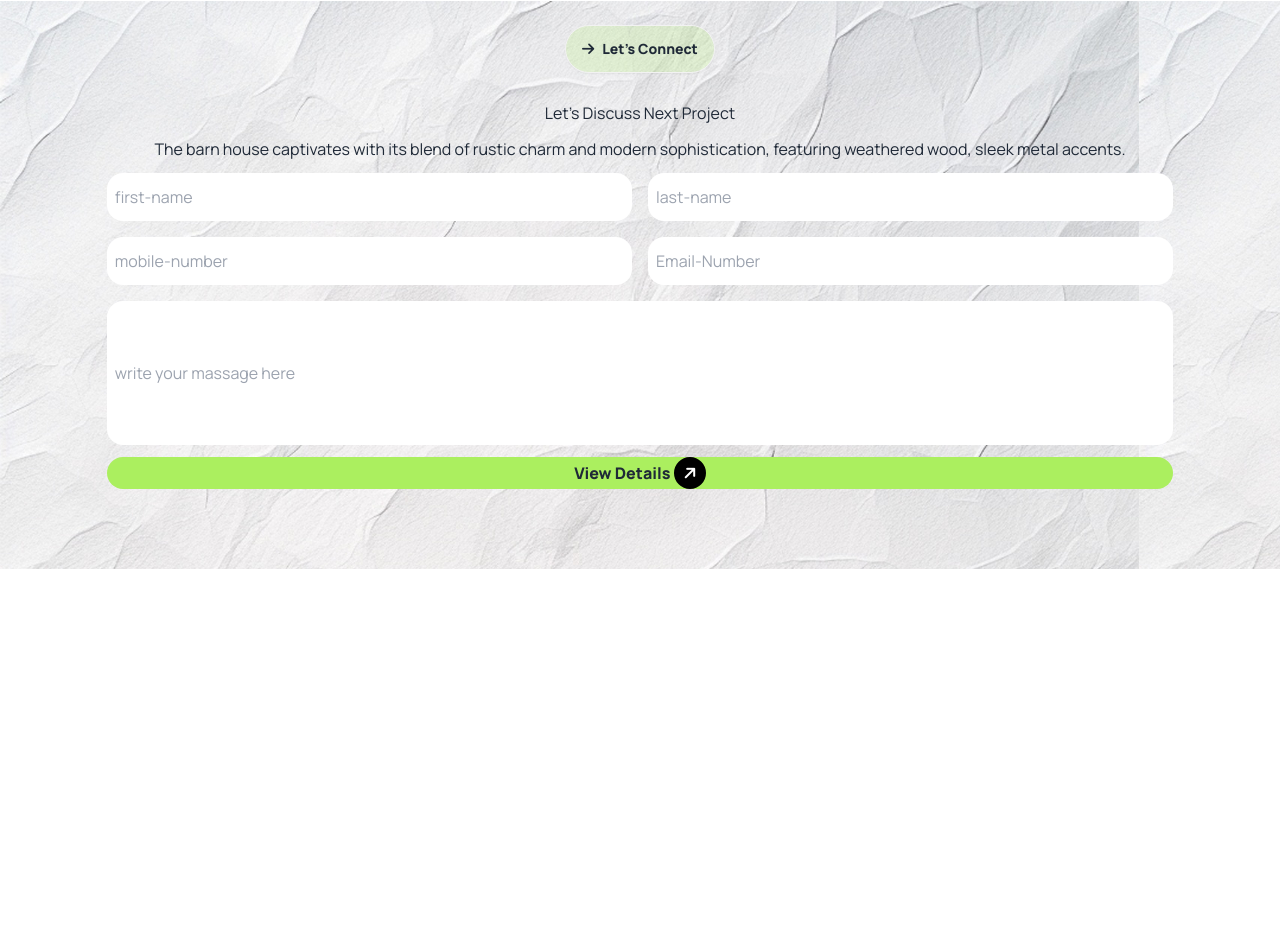
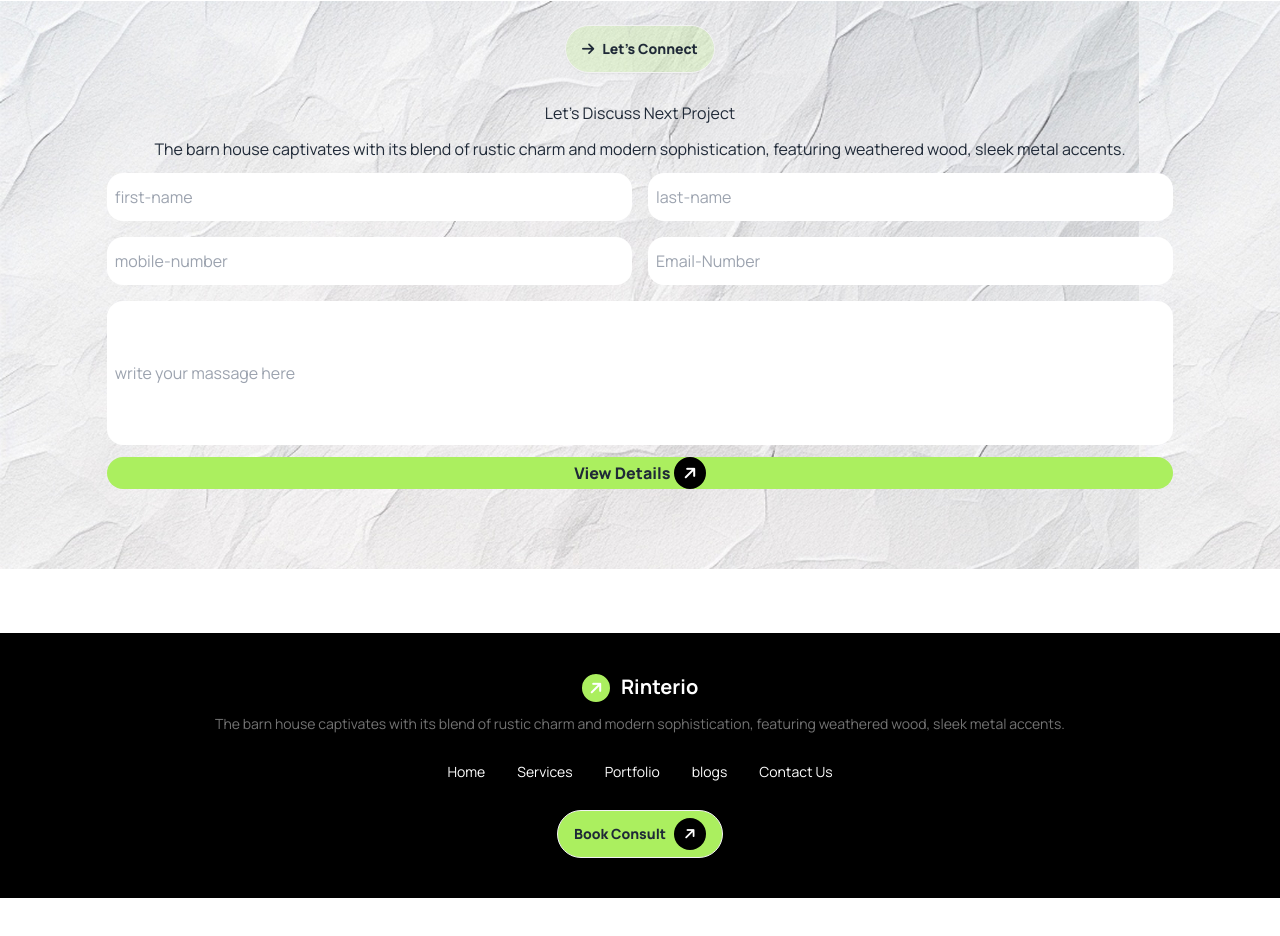
Before and after one commit to sumai-suchi/Assingment3, a plain HTML site: page index.html in a window 1280 px wide. Shown: the part 2120-3056 px from the top of the page. Before the commit the page ends 2801 px from the top, so only its background shows below. Drawn offline with nearby package versions, Linux system fonts and the light colour scheme.

Commit message:
adding footer to the webpage

```diff
--- a/index.html
+++ b/index.html
@@ -39,7 +39,8 @@
             'card2-color':'#EFDA6E',
             'card3-color':'#A4DAC3',
             'card4-color':'#77AAEA',
-            'ch-btn-background':'rgba(171, 239, 95, 0.2)'
+            'ch-btn-background':'rgba(171, 239, 95, 0.2)',
+            'text-gray':'#737373'
 
           }
         }
@@ -342,7 +343,39 @@
 
 </section>
 
-   <footer></footer>
+   <footer class="w-full  bg-black  ">
+
+        <div class="flex flex-col justify-center items-center space-y-3 py-10  ">
+
+            <div>
+
+            <i class="fa-solid fa-arrow-right w-7 h-7 bg-btn-background rounded-full inline-flex text-white justify-center items-center -rotate-45 "></i>
+
+             <a class="font-bold text-white text-xl ml-2">Rinterio</a>
+            </div>
+
+            <div>
+                <p class="w-36 lg:w-full text-text-gray text-sm ">The barn house captivates with its blend of rustic charm and modern sophistication, featuring weathered wood, sleek metal accents.</p>
+            </div>
+
+            <div class=" flex text-white">
+              <ul class="menu  flex-col lg:flex-row ">
+                <li><a>Home</a></li>
+                <li><a>Services</a></li>
+                <li><a>Portfolio</a></li>
+                <li><a>blogs</a></li>
+                <li><a>Contact Us</a></li>
+              </ul>
+            </div>
+
+
+            <div >
+                <button class="btn bg-btn-background rounded-full font-extrabold ">Book Consult <i class="fa-solid fa-arrow-right w-8 h-8 bg-black  rounded-full inline-flex text-white justify-center items-center -rotate-45 "></i></button></div>
+          </div>
+
+
+
+   </footer>
 
 </body>
 </html>
```
